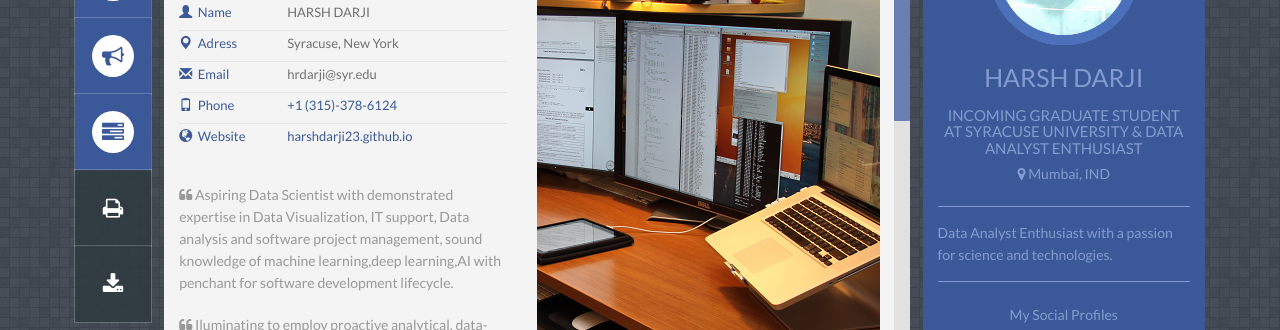
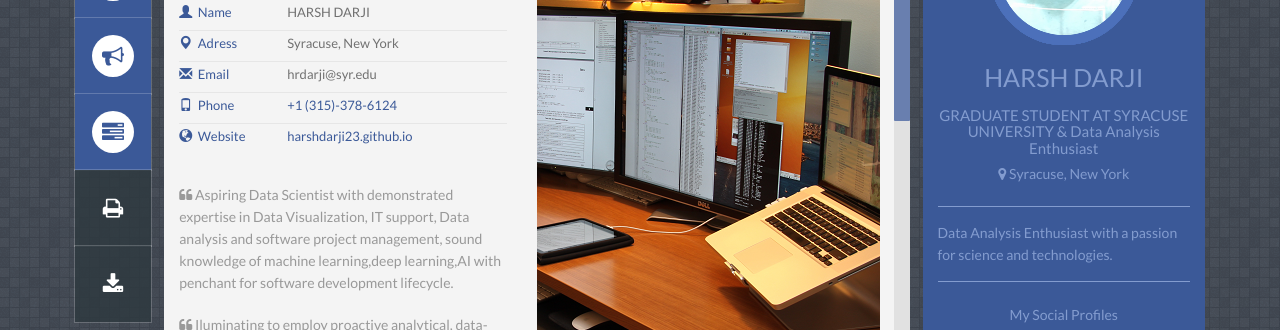
Before and after one commit to harshdarji23/harshdarji23.github.io, a Jekyll site: the page built from index.html, in a window 1280 px wide. Shown: the part 293-623 px from the top of the page. Built offline with Jekyll 4.4.1, drawn with Linux system fonts in a browser that asks for light colours.

Commit message:
new update1

```diff
--- a/index.html
+++ b/index.html
@@ -69,8 +69,8 @@ layout: default
         <!-- Profile info -->
         <div id="profile_info">
             <h1 id="name" class="transition-02">Harsh Darji</h1>
-           <h4 class="line">INCOMING GRADUATE STUDENT AT SYRACUSE UNIVERSITY &amp DATA ANALYST ENTHUSIAST</h4>
-            <h6><span class="fa fa-map-marker"></span> Mumbai, IND</h6>
+           <h4 class="line">GRADUATE STUDENT AT SYRACUSE UNIVERSITY &amp Data Analysis Enthusiast</h4>
+            <h6><span class="fa fa-map-marker"></span> Syracuse, New York</h6>
         </div>
         <!-- End Profile info -->
 
@@ -78,7 +78,7 @@ layout: default
         <!-- Profile Description -->
         <div id="profile_desc">
             <p>
-            	Data Analyst Enthusiast with a passion for science and technologies.
+            	Data Analysis Enthusiast with a passion for science and technologies.
             </p>
 
         </div>
```
